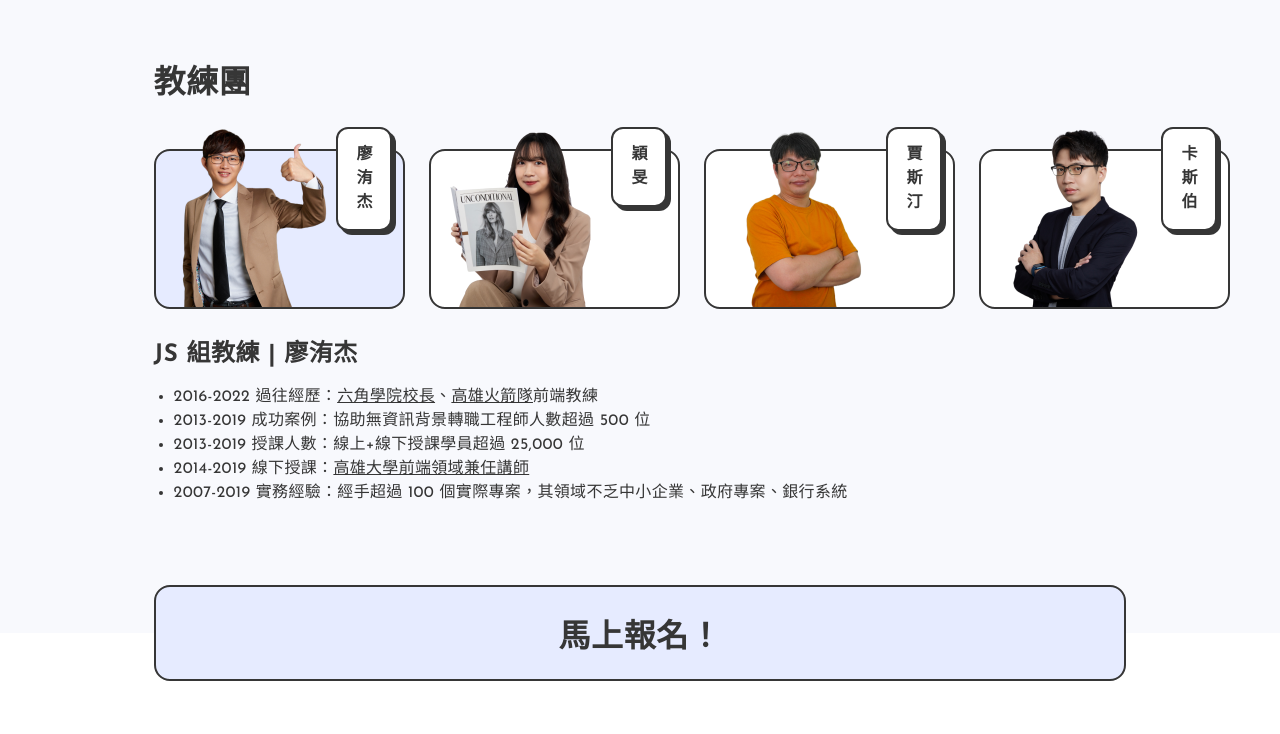
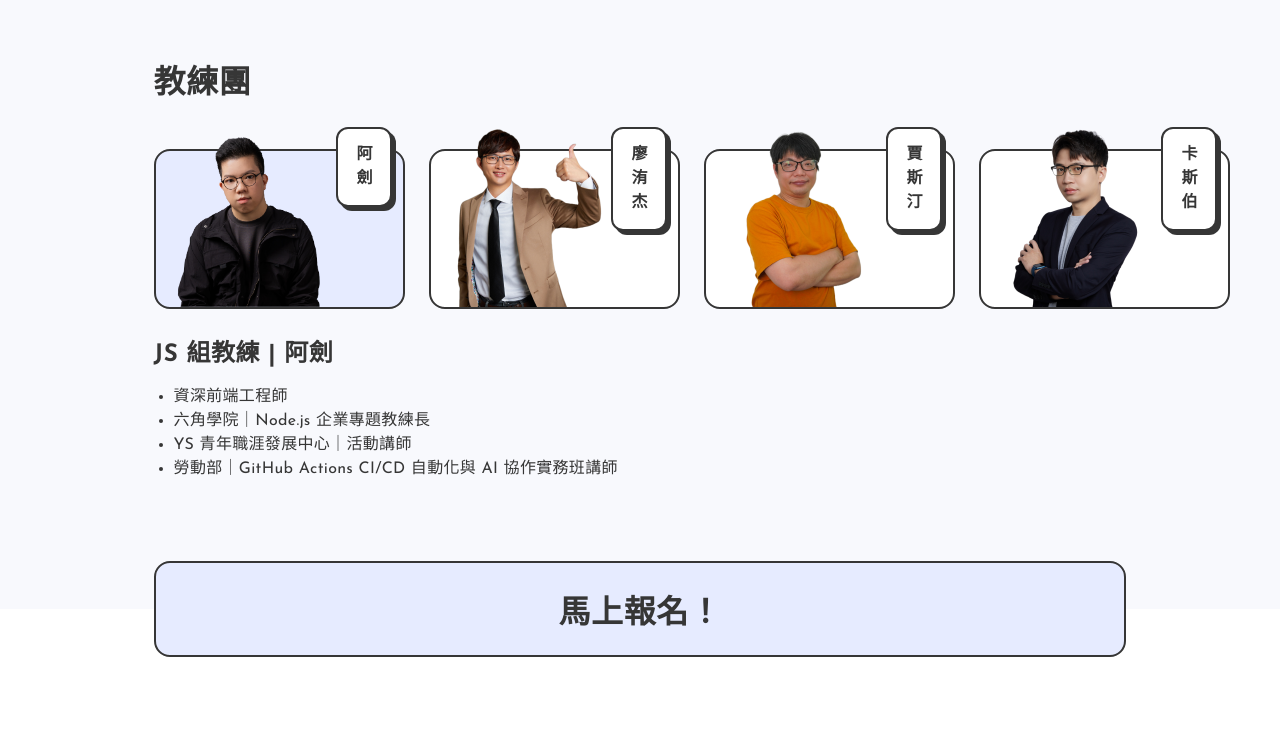
Before and after one commit to hexschool/rocket_landingpage, a website: page index.html in a window 1280 px wide. Shown: the part 3585-4319 px from the top of the page. Drawn offline with nearby package versions, Linux system fonts and the light colour scheme.

Commit message:
update/ adjust coach display at index.html

```diff
--- a/index.html
+++ b/index.html
@@ -318,8 +318,16 @@
               <h3>教練團</h3>
               <div class="coach_card_container_outside swiper coach_swiper">
                 <ul class="coach_card_container_inside swiper-wrapper">
+                  <li class="coach_card active swiper-slide" data-coach="dennis">
+                    <img
+                      class="coach_img"
+                      src="./image/training/coach-dennis.png"
+                      alt="coach-dennis"
+                    />
+                    <div class="coach_name">阿劍</div>
+                  </li>
                   <li
-                    class="coach_card active swiper-slide"
+                    class="coach_card swiper-slide"
                     data-coach="weijie"
                   >
                     <img
@@ -328,14 +336,6 @@
                       alt="coach-weijie-2x"
                     />
                     <div class="coach_name">廖洧杰</div>
-                  </li>
-                  <li class="coach_card swiper-slide" data-coach="yinmin">
-                    <img
-                      class="coach_img"
-                      src="./image/training/coach-yinmin-2x.png"
-                      alt="coach-yinmin-2x"
-                    />
-                    <div class="coach_name">穎旻</div>
                   </li>
                   <li class="coach_card swiper-slide" data-coach="justin">
                     <img
@@ -356,37 +356,12 @@
                 </ul>
               </div>
               <section class="coach_description container_sm">
-                <h4>JS 組教練 | 廖洧杰</h4>
+                <h4>JS 組教練 | 阿劍</h4>
                 <ul>
-                  <li>
-                    2016-2022 過往經歷：<a
-                      href="https://www.hexschool.com/"
-                      target="_blank"
-                      rel="noreferrer noopener"
-                      >六角學院校長</a
-                    >、<a
-                      href="https://www.facebook.com/%E7%81%AB%E7%AE%AD%E9%9A%8A%E5%9F%B9%E8%A8%93%E7%87%9F-113926539963626"
-                      target="_blank"
-                      rel="noreferrer noopener"
-                      >高雄火箭隊</a
-                    >前端教練
-                  </li>
-                  <li>
-                    2013-2019 成功案例：協助無資訊背景轉職工程師人數超過 500 位
-                  </li>
-                  <li>2013-2019 授課人數：線上+線下授課學員超過 25,000 位</li>
-                  <li>
-                    2014-2019 線下授課：<a
-                      href="https://im.nuk.edu.tw/p/426-1038-7.php?Lang=zh-tw"
-                      target="_blank"
-                      rel="noreferrer noopener"
-                      >高雄大學前端領域兼任講師</a
-                    >
-                  </li>
-                  <li>
-                    2007-2019 實務經驗：經手超過 100
-                    個實際專案，其領域不乏中小企業、政府專案、銀行系統
-                  </li>
+                  <li>資深前端工程師</li>
+                  <li>六角學院｜Node.js 企業專題教練長</li>
+                  <li>YS 青年職涯發展中心｜活動講師</li>
+                  <li>勞動部｜GitHub Actions CI/CD 自動化與 AI 協作實務班講師</li>
                 </ul>
               </section>
             </div>
```
